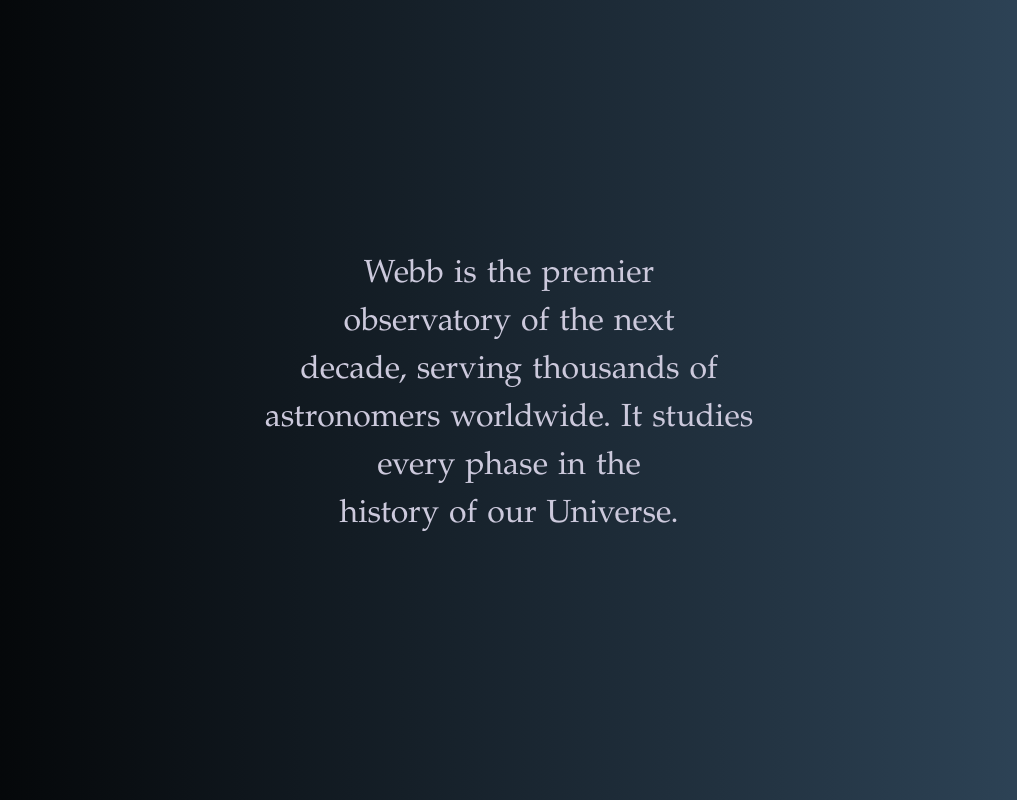
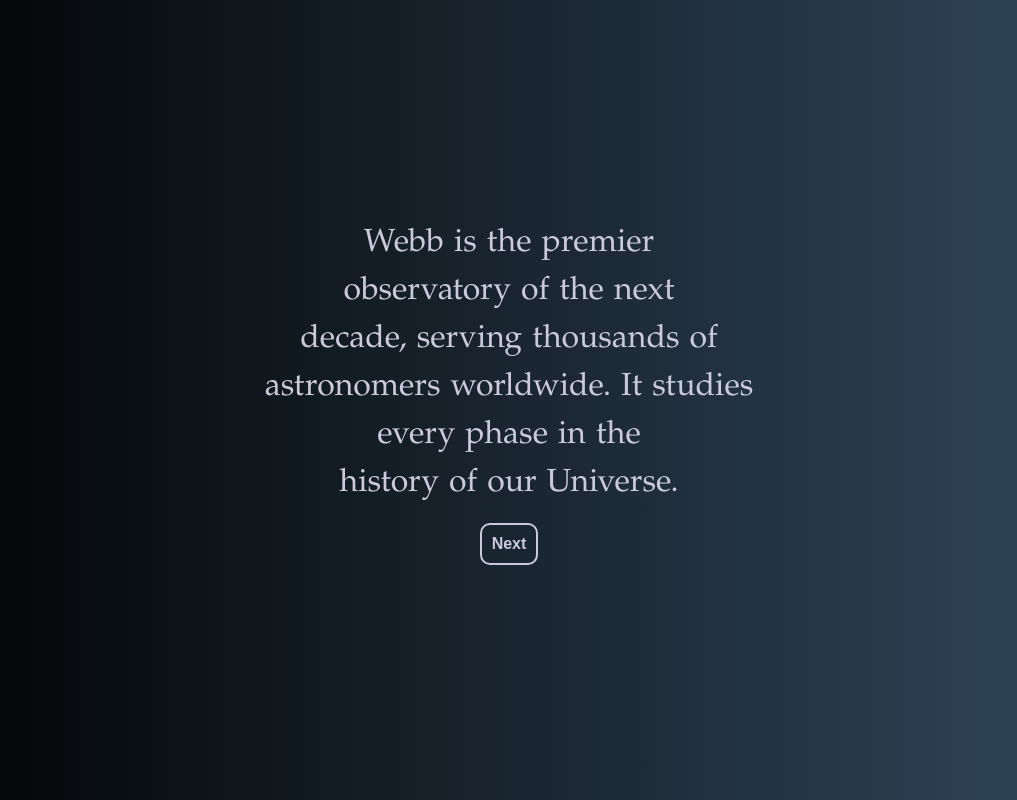
Before and after one commit to HelenaCarvalhoLeal/symphony-of-the-stars, a React (Create React App) app: page /intro in a window 1280 px wide. Shown: the whole page, without its empty margins (131-1148 px from the left). Built offline with nearby package versions, Linux system fonts and the light colour scheme.

Commit message:
feat: btn on Intro/ fade-in effect

```diff
--- a/src/App.css
+++ b/src/App.css
@@ -142,3 +142,46 @@
     text-align: center;
     width: 80%;
 }
+
+.Intro button {
+    font-size: 16px;
+    margin: 10px;
+    padding: 10px 10px; /* Mantenha o padding para o espaçamento interno */
+    border: 2px solid #CCC9DC;
+    background-color: transparent;
+    color: #CCC9DC;
+    border-radius: 10px;
+    cursor: pointer;
+    transition: all 0.5s ease;
+    opacity: 0; /* Inicialmente invisível */
+    animation: fadeIn 3s forwards; /* Animação de fade-in para o botão */
+}
+
+.Intro button:hover {
+    background-color: #000000; /* Fundo escuro ao passar o mouse */
+    color: #fff; /* Texto branco no hover */
+    transform: scale(1.05); /* Leve aumento ao passar o mouse */
+}
+
+.Intro button:focus {
+    outline: none; /* Remove o foco padrão do botão */
+}
+
+.Intro button:active {
+    transform: scale(0.98); /* Efeito de pressionamento do botão */
+}
+
+/* Animação de fade-in para palavras e botão */
+@keyframes fadeIn {
+    from {
+        opacity: 0; /* Início invisível */
+    }
+    to {
+        opacity: 1; /* Totalmente visível */
+    }
+}
+
+.fade-in {
+    opacity: 0; /* Inicia invisível */
+    animation: fadeIn 0.5s forwards; /* Animação de fade-in */
+}
--- a/src/components/Intro.jsx
+++ b/src/components/Intro.jsx
@@ -3,6 +3,7 @@
 function Intro() {
   const texto = "Webb is the premier observatory of the next decade, serving thousands of astronomers worldwide. It studies every phase in the history of our Universe.";
   const palavras = texto.split(' '); // Divide o texto em palavras
+  const [mostrarBotao, setMostrarBotao] = useState(false); // Controla a visibilidade do botão
   const [indice, setIndice] = useState(0); // Indica quantas palavras devem ser exibidas por linha
   const palavrasPorLinha = 4; // Número de palavras por linha
   const numeroDeLinhas = 6; // Número de linhas que queremos exibir
@@ -16,13 +17,14 @@
             return prevIndice + 1; // Avança o índice até a quantidade máxima de palavras
           } else {
             clearInterval(intervalo); // Para o intervalo ao alcançar o limite
+            setMostrarBotao(true); // Exibe o botão após a exibição do texto
             return prevIndice; // Retorna o último índice
           }
         });
       }, 50); // Atualiza a cada 166ms
 
       return () => clearInterval(intervalo); // Limpa o intervalo ao desmontar o componente
-    }, 300); // Atraso de 1 segundo (1000ms)
+    }, 500); // Atraso de 1 segundo (1000ms)
 
     return () => clearTimeout(atraso); // Limpa o timeout se o componente desmontar antes do atraso
   }, []);
@@ -37,12 +39,16 @@
       {linhas.map((linha, i) => (
         <div key={i} style={{ marginBottom: '10px' }}>
           {linha.slice(0, indice - i * palavrasPorLinha).map((palavra, j) => (
-            <span key={j} style={{ margin: '0 5px' }}>
+            <span className='fade-in' key={j} style={{ margin: '0 5px' }}>
               {palavra}
             </span>
           ))}
         </div>
       ))}
+      {/* Botão que aparece suavemente */}
+      {mostrarBotao && (
+        <button>Next</button>
+      )}
     </div>
   );
 }
```
